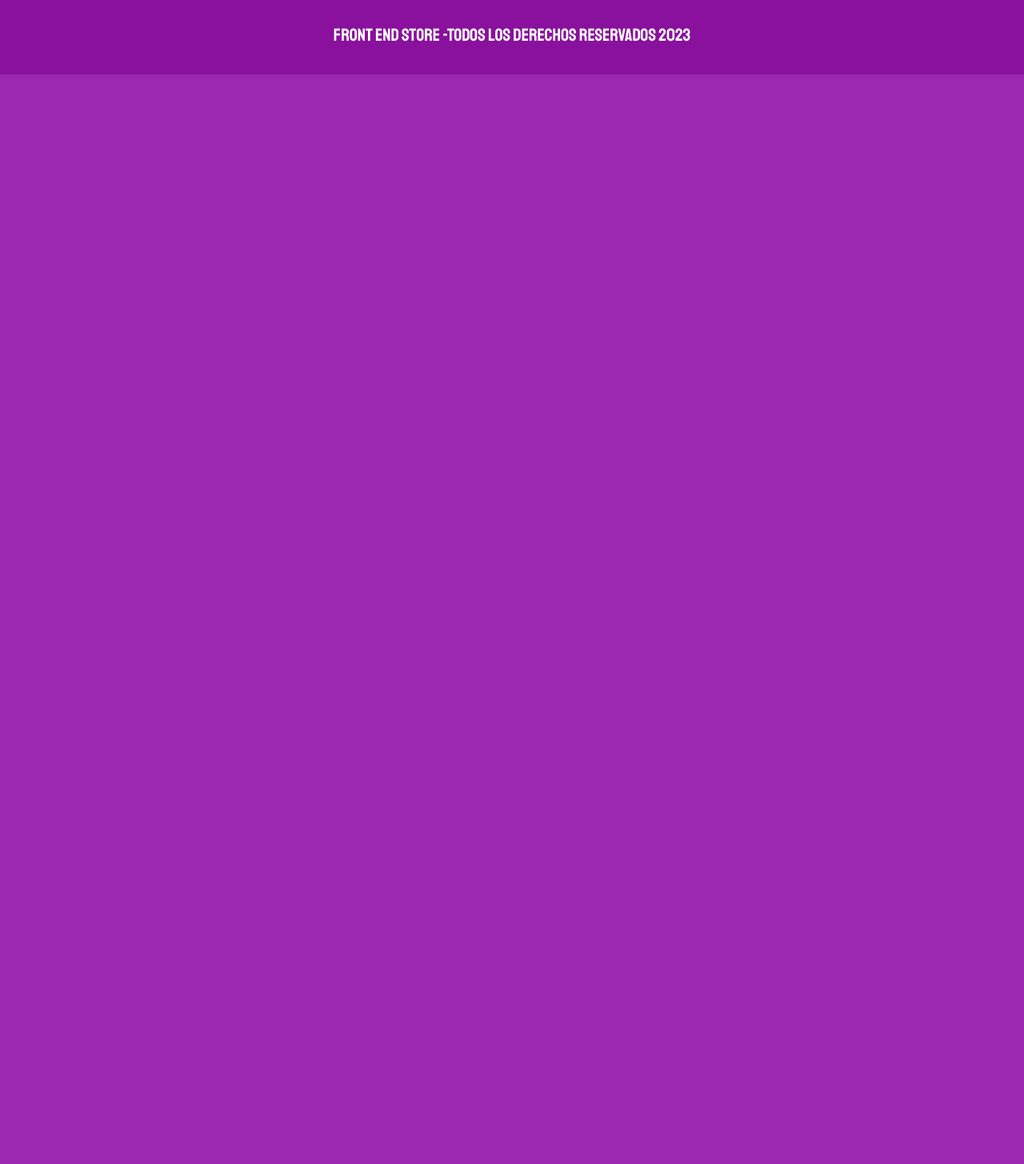
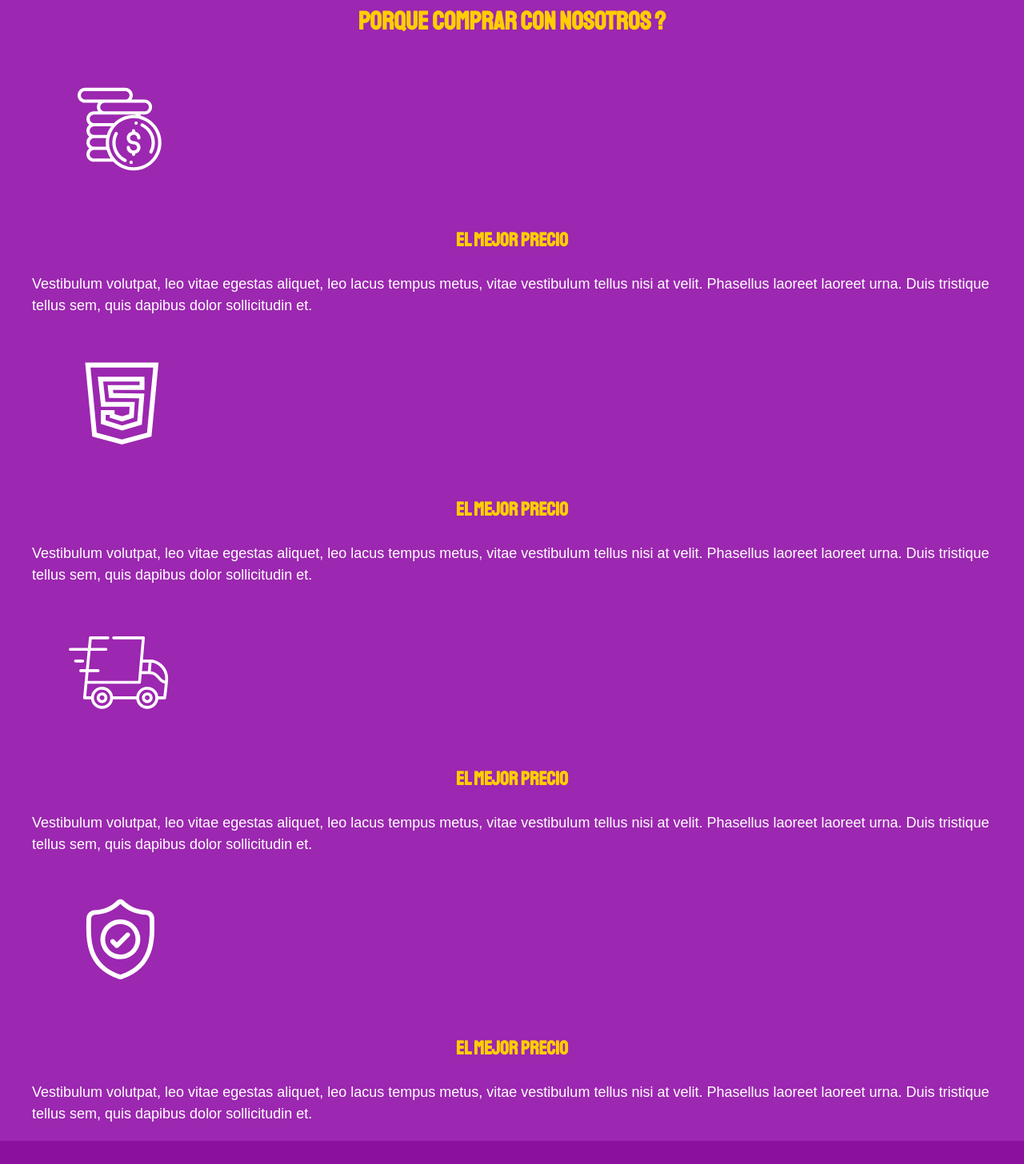
Before and after one commit to patxiarana/FRONTEND-STORE, a plain HTML site: page FrontEndStore_inicio/nosotros.html in a window 1280 px wide. Shown: the part 779-2235 px from the top of the page at 80% size. Before the commit the page ends 872 px from the top, so only its background shows below. Drawn offline with Linux system fonts and the light colour scheme.

Commit message:
create blocks

```diff
--- a/FrontEndStore_inicio/nosotros.html
+++ b/FrontEndStore_inicio/nosotros.html
@@ -41,6 +41,39 @@
             </div>
 
         </main>
+        <section class="contenedor comprar">
+            <h2 class="comprar__titulo">porque comprar con nosotros ?</h2>
+            <div class="bloques">
+                <div class="bloque">
+                    <img src="img/icono_1.png" alt="porque comprar">
+                    <h3 class="bloque__titulo">El mejor precio</h3>
+                    <p>Vestibulum volutpat, leo vitae egestas aliquet, leo lacus tempus metus, vitae vestibulum tellus nisi at velit.
+                        Phasellus laoreet laoreet urna. Duis tristique tellus sem, quis dapibus dolor sollicitudin et.</p>
+                </div> <!--bloque-->
+                <div class="bloques">
+                    <div class="bloque">
+                        <img src="img/icono_2.png" alt="porque comprar">
+                        <h3 class="bloque__titulo">El mejor precio</h3>
+                        <p>Vestibulum volutpat, leo vitae egestas aliquet, leo lacus tempus metus, vitae vestibulum tellus nisi at velit.
+                            Phasellus laoreet laoreet urna. Duis tristique tellus sem, quis dapibus dolor sollicitudin et.</p>
+                    </div> <!--bloque-->
+                    <div class="bloques">
+                        <div class="bloque">
+                            <img src="img/icono_3.png" alt="porque comprar">
+                            <h3 class="bloque__titulo">El mejor precio</h3>
+                            <p>Vestibulum volutpat, leo vitae egestas aliquet, leo lacus tempus metus, vitae vestibulum tellus nisi at velit.
+                                Phasellus laoreet laoreet urna. Duis tristique tellus sem, quis dapibus dolor sollicitudin et.</p>
+                        </div> <!--bloque-->
+                        <div class="bloques">
+                            <div class="bloque">
+                                <img src="img/icono_4.png" alt="porque comprar">
+                                <h3 class="bloque__titulo">El mejor precio</h3>
+                                <p>Vestibulum volutpat, leo vitae egestas aliquet, leo lacus tempus metus, vitae vestibulum tellus nisi at velit.
+                                    Phasellus laoreet laoreet urna. Duis tristique tellus sem, quis dapibus dolor sollicitudin et.</p>
+                            </div> <!--bloque-->
+
+            </div> <!--bloques-->
+            </section>
 
  <footer class="footer">
     <p class="footer__texto">Front End Store -Todos los derechos Reservados 2023</p>
```
